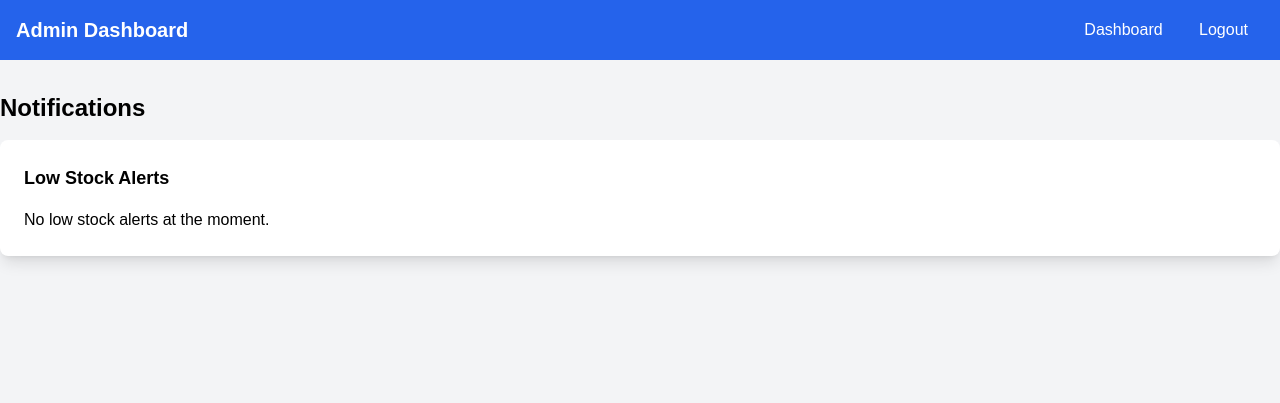
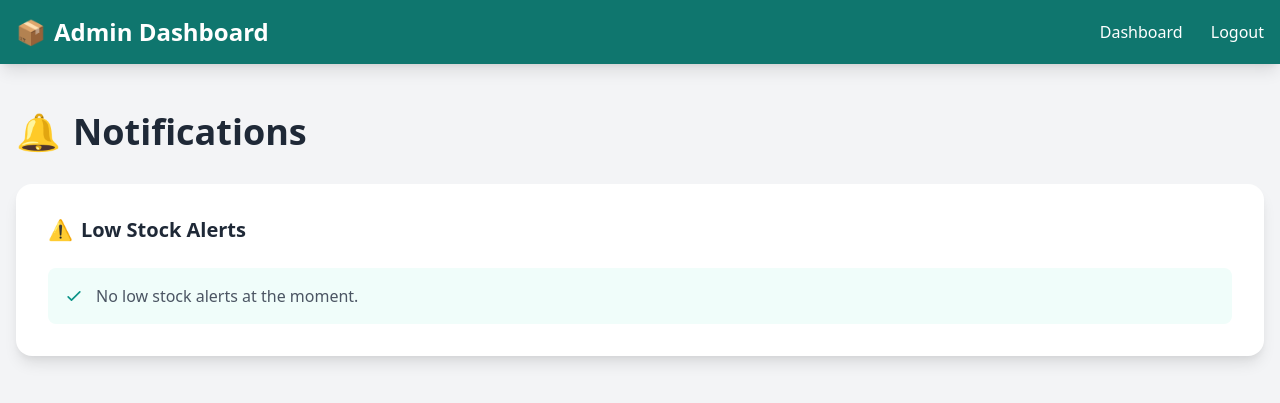
Before and after one commit to charannk007/billing, a Flask app: page /notifications in a window 1280 px wide. Shown: the top 403 px of the page. Run offline with Flask 3, Linux system fonts and the light colour scheme; the visitor is signed in with stand-in values (Sample User, id 1); data that the repository does not hold is empty; some libraries are stand-ins or nearby versions.

Commit message:
Update notifications.html

```diff
--- a/templates/notifications.html
+++ b/templates/notifications.html
@@ -1,4 +1,3 @@
-
 <!DOCTYPE html>
 <html lang="en">
 <head>
@@ -6,30 +5,70 @@
     <meta name="viewport" content="width=device-width, initial-scale=1.0">
     <title>Notifications</title>
     <script src="https://cdn.tailwindcss.com"></script>
-    <link href="{{ url_for('static', filename='css/styles.css') }}" rel="stylesheet">
+    <style>
+        /* Custom styles for enhanced UI */
+        .navbar {
+            transition: background-color 0.3s ease;
+        }
+        .navbar:hover {
+            background-color: #0f766e;
+        }
+        .notification-item {
+            transition: background-color 0.2s ease;
+        }
+        .notification-item:hover {
+            background-color: #f0fdfa;
+        }
+        .container-shadow {
+            box-shadow: 0 10px 15px -3px rgba(0, 0, 0, 0.1), 0 4px 6px -2px rgba(0, 0, 0, 0.05);
+        }
+    </style>
 </head>
-<body class="bg-gray-100">
-    <nav class="bg-blue-600 text-white p-4">
+<body class="bg-gray-100 text-gray-900 font-sans antialiased">
+    <!-- Navbar -->
+    <nav class="navbar bg-teal-600 text-white p-4 shadow-lg sticky top-0 z-10" role="navigation" aria-label="Admin Navigation">
         <div class="container mx-auto flex justify-between items-center">
-            <h1 class="text-xl font-bold">Admin Dashboard</h1>
-            <div>
-                <a href="{{ url_for('admin_dashboard') }}" class="px-4">Dashboard</a>
-                <a href="{{ url_for('logout') }}" class="px-4">Logout</a>
+            <h1 class="text-2xl font-bold flex items-center gap-2">
+                <span>📦</span> Admin Dashboard
+            </h1>
+            <div class="space-x-6">
+                <a href="{{ url_for('admin_dashboard') }}" class="hover:text-teal-200 transition duration-200 font-medium">Dashboard</a>
+                <a href="{{ url_for('logout') }}" class="hover:text-teal-200 transition duration-200 font-medium">Logout</a>
             </div>
         </div>
     </nav>
-    <div class="container mx-auto mt-8">
-        <h2 class="text-2xl font-bold mb-4">Notifications</h2>
-        <div class="bg-white p-6 rounded-lg shadow-lg">
-            <h3 class="text-lg font-bold mb-4">Low Stock Alerts</h3>
+
+    <!-- Main Content -->
+    <div class="container mx-auto px-4 py-12">
+        <h2 class="text-4xl font-extrabold text-gray-800 mb-8 flex items-center gap-3">
+            <span>🔔</span> Notifications
+        </h2>
+        <div class="bg-white p-8 rounded-2xl container-shadow">
+            <h3 class="text-xl font-bold text-gray-800 mb-6 flex items-center gap-2">
+                <span>⚠️</span> Low Stock Alerts
+            </h3>
             {% if low_stocks %}
-                <ul>
+                <ul class="space-y-4">
                     {% for stock in low_stocks %}
-                        <li class="mb-2">{{ stock[0] }} (Category: {{ stock[2] }}) - Quantity: {{ stock[1] }}</li>
+                        <li class="notification-item flex items-start gap-3 p-4 rounded-lg border border-gray-200 hover:shadow-sm">
+                            <svg class="w-5 h-5 text-red-600 mt-1" fill="none" stroke="currentColor" viewBox="0 0 24 24" xmlns="http://www.w3.org/2000/svg">
+                                <path stroke-linecap="round" stroke-linejoin="round" stroke-width="2" d="M12 8v4m0 4h.01M21 12a9 9 0 11-18 0 9 9 0 0118 0z"></path>
+                            </svg>
+                            <div>
+                                <span class="font-semibold text-gray-700">{{ stock[0] }}</span>
+                                <span class="text-gray-500"> (Category: {{ stock[2] }})</span>
+                                <span class="block text-red-600 font-medium">Quantity: {{ stock[1] }}</span>
+                            </div>
+                        </li>
                     {% endfor %}
                 </ul>
             {% else %}
-                <p>No low stock alerts at the moment.</p>
+                <div class="flex items-center gap-3 p-4 bg-teal-50 rounded-lg">
+                    <svg class="w-5 h-5 text-teal-600" fill="none" stroke="currentColor" viewBox="0 0 24 24" xmlns="http://www.w3.org/2000/svg">
+                        <path stroke-linecap="round" stroke-linejoin="round" stroke-width="2" d="M5 13l4 4L19 7"></path>
+                    </svg>
+                    <p class="text-gray-600">No low stock alerts at the moment.</p>
+                </div>
             {% endif %}
         </div>
     </div>
```
